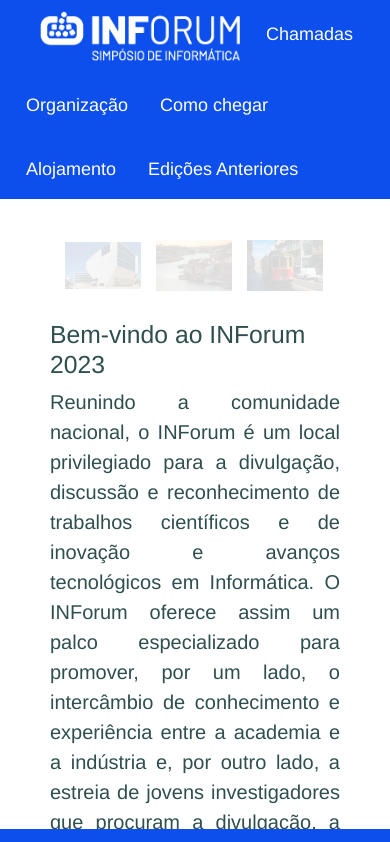
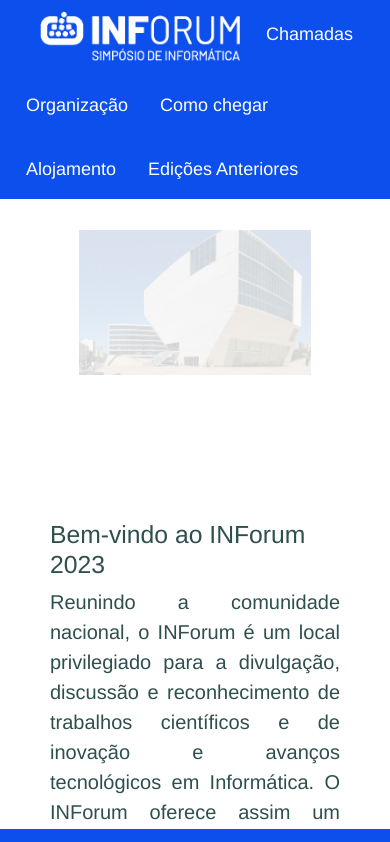
Before and after one commit to h4g0/Inforum2023, a React (Create React App) app: page / in a window 390 px wide. Shown: the top 842 px of the page. Built offline with nearby package versions, Linux system fonts and the light colour scheme.

Commit message:
updated slider and dates

```diff
--- a/src/Main/Dates.tsx
+++ b/src/Main/Dates.tsx
@@ -189,7 +189,7 @@
 <ul>
    <li className={Date.now() > Date.parse("27 Jan 2023 23:59:00 GMT") ? "oldDate" : "newDate"}> 27/jan receção de propostas para tópicos (online)</li>
 
-   <li className={Date.now() > Date.parse("19 Feb 2023 23:59:00 GMT") ? "oldDate" : "newDate"}>10/fev notificação aos proponentes de tópicos</li>
+   <li className={Date.now() > Date.parse("10 Feb 2023 23:59:00 GMT") ? "oldDate" : "newDate"}>10/fev notificação aos proponentes de tópicos</li>
 
    <li className={Date.now() > Date.parse("24 Feb 2023 23:59:00 GMT") ? "oldDate" : "newDate"} >24/fev receção de propostas finais (com CPT final)</li>
 
--- a/src/Main/Intro.tsx
+++ b/src/Main/Intro.tsx
@@ -16,7 +16,7 @@
 import eletrico_lg from "../img/Porto/eletrico-large.jpg"
 import forteSaoFrancisco_lg from "../img/Porto/forteSaoFrancisco-large.jpg"
 
-import {useState, useEffect} from 'react';
+import {useRef, useLayoutEffect, useState, useEffect} from 'react';
 
 function getWindowDimensions() {
     const {innerWidth: width, innerHeight: height} = window;
@@ -64,6 +64,7 @@
 }
 
 function Slider() {
+
     const slideImages = [
         {
             url: avAliados_lg,
@@ -110,14 +111,7 @@
 
     const pos = ( second - (second % animation)) % slideImages.length
 
-    console.log(pos)
-
-    const pos2 =  ( pos + 1 ) % slideImages.length
-
-    const pos3 = ( pos + 2 ) % slideImages.length
-
     const lapse_time = animation / 2
-
 
     const op   = (seconds % animation) < lapse_time ?
     (seconds % lapse_time ) * ( 1 / lapse_time ) :
@@ -127,14 +121,13 @@
         opacity: op,
     };
 
+
     return <>
         <div  style={divStyle} className='SlideImageContainer'>
 
         <img className="SlideImage" src={slideImages[pos].url} title={slideImages[pos].caption}></img>
 
-        <img className="SlideImage" src={slideImages[pos2].url} title={slideImages[pos2].caption}></img>
 
-        <img className="SlideImage" src={slideImages[pos3].url} title={slideImages[pos3].caption}></img>
 
         </div>
     </>
--- a/src/Main/Main.css
+++ b/src/Main/Main.css
@@ -492,21 +492,16 @@
 
 .SlideImageContainer {
     max-width: 100%;
-    height: 350px;
+    height: 450px;
     position: relative;
-
-
 }
 
 
-
-
 .SlideImage {
-    max-width: 26.4%;
-    margin-left: 5%;
-    max-height: 300px;
+    margin-left: 32.5%;
+    width: 35%;
     align-self: center;
-    margin-top: 20px;
+    margin-top: 10px;
     position: relative;
 
 
@@ -516,7 +511,7 @@
     color: lightgray;
 }
 
-@media only screen and (max-width: 1700px) {
+@media only screen and (max-width: 1500px) {
     /* For mobile phones: */
 
     .SlideImageContainer {
@@ -525,7 +520,7 @@
     }
   }
 
-  @media only screen and (max-width: 1257px) {
+  @media only screen and (max-width: 1040px) {
     /* For mobile phones: */
 
     .SlideImageContainer {
@@ -544,12 +539,17 @@
   }
 
 
-  @media only screen and (max-width: 663px) {
+  @media only screen and (max-width: 807px) {
     /* For mobile phones: */
 
     .SlideImageContainer {
-        height: 150px;
+        height: 350px;
 
+    }
+
+    .SlideImage {
+        width: 80%;
+        margin-left: 10%;
     }
   }
 
@@ -563,7 +563,7 @@
   }
 
 
-  @media only screen and (max-width:  512px) {
+  @media only screen and (max-width:  650px) {
     /* For mobile phones: */
     .Intro,.Location,.Keynote,.People,.Dates,.Accommodation,.Previous {
         margin-top: 220px;
@@ -573,7 +573,7 @@
     }
 
     .SlideImageContainer {
-        height: 100px;
+        height: 300px;
 
     }
   }
```
